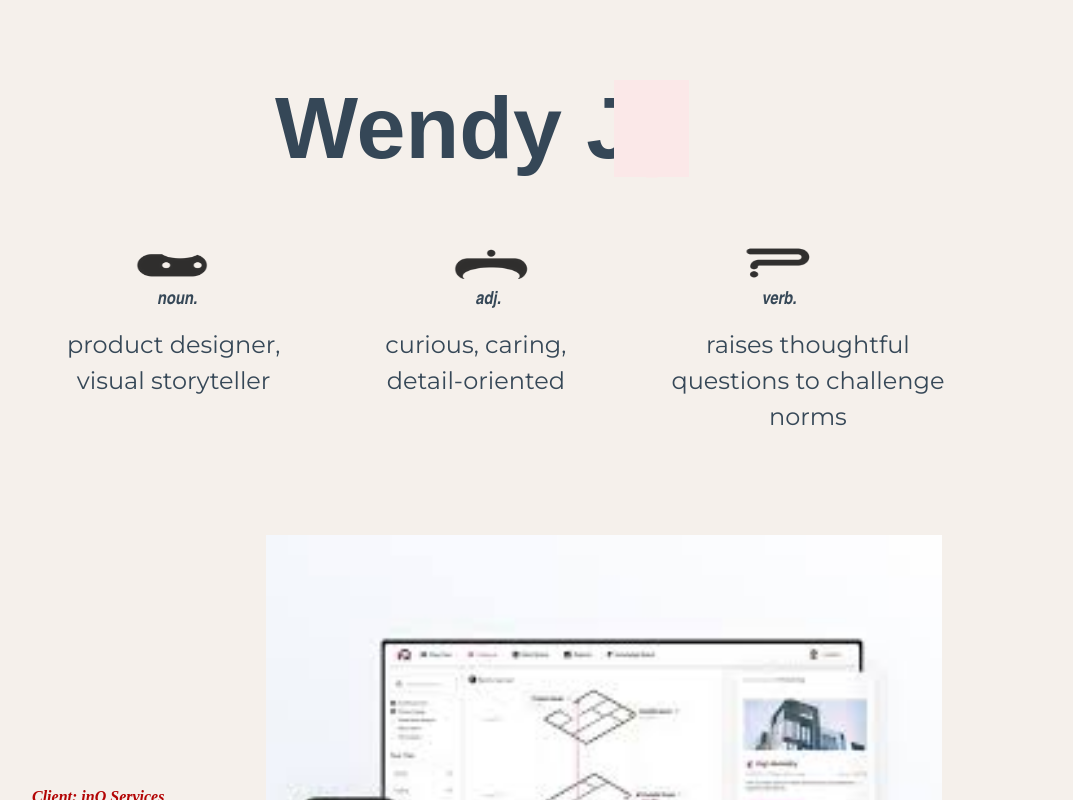
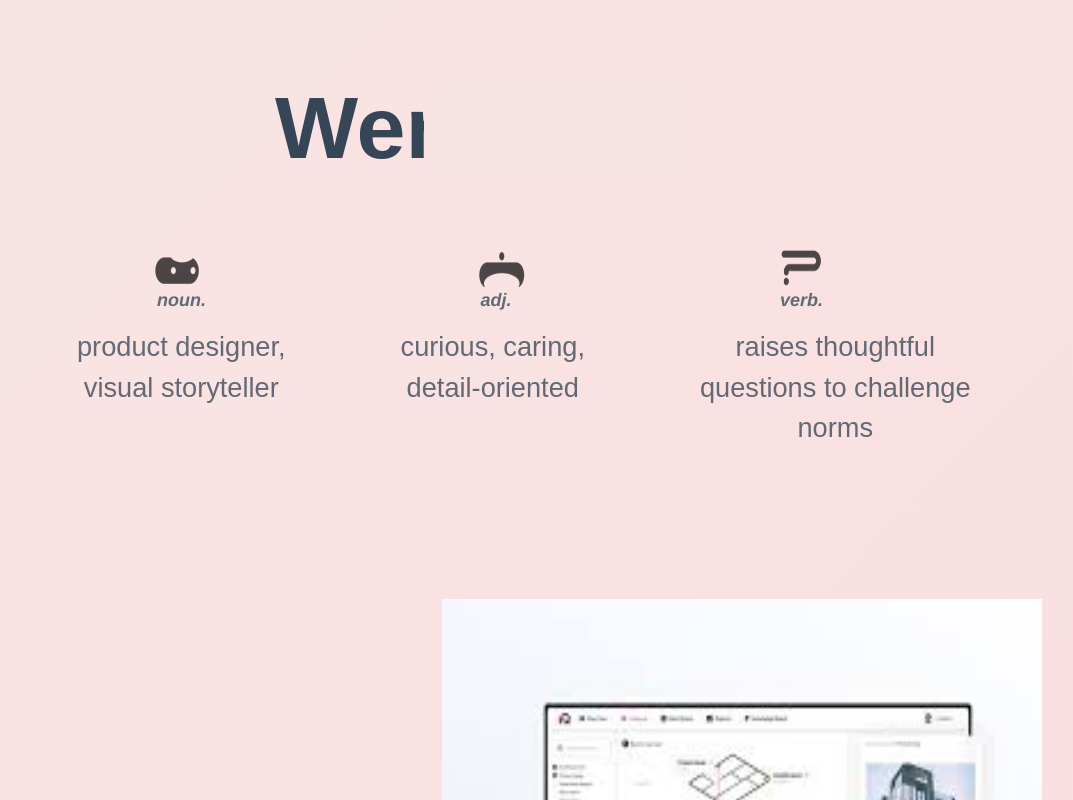
Before and after one commit to solomonogar/group_4, a React (Vite) app: page / in a window 1280 px wide. Shown: the whole page, without its empty margins (158-1231 px from the left). Built offline with nearby package versions, Linux system fonts and the light colour scheme.

Commit message:
Remove font import from index.html and modify App.css

```diff
--- a/index.html
+++ b/index.html
@@ -4,7 +4,6 @@
     <meta charset="UTF-8" />
     <link rel="icon" type="image/svg+xml" href="/vite.svg" />
     <meta name="viewport" content="width=device-width, initial-scale=1.0" />
-    <link href="https://fonts.googleapis.com/css2?family=Montserrat:wght@400;700&display=swap" rel="stylesheet">
     <title>Wendy Ju</title>
   </head>
   <body>
--- a/src/App.css
+++ b/src/App.css
@@ -2,13 +2,16 @@
   margin: 0px;
   padding: 0px;
   box-sizing: border-box;
+
+  /* background: linear-gradient(135deg, #f8e4e4, #fae0e0); */
+  animation: backgroundAnimation 10s infinite alternate;
+
 }
 
 .main_container {
   height: 100vh;
   width: 100vw;
   margin: auto;
-  background: linear-gradient(135deg, #fce4e4, #fdf0f0,);
-    animation: backgroundAnimation 10s infinite alternate;
-
+  background: linear-gradient(135deg, #f8e4e4, #fae0e0);
+  animation: backgroundAnimation 10s infinite alternate;
 }
--- a/src/components/about/About.jsx
+++ b/src/components/about/About.jsx
@@ -1,4 +1,4 @@
-import React from "react";
+ import React from "react";
 import "./About.css";
 const About = () => {
   return (
--- a/src/components/home/Home.jsx
+++ b/src/components/home/Home.jsx
@@ -5,9 +5,6 @@ import noun from '../../assets/noun.png'
 import adj from  '../../assets/adj.png'
 import verb from '../../assets/vreb.png'
 import first from '../../assets/image.jpg'
-import second from '../../assets/image2.png'
-import third from '../../assets/image3.png'
-import forth from '../../assets/image4.png'
 
 const Home = () => {
   return (
@@ -33,47 +30,9 @@ const Home = () => {
             raises thoughtful<br/> questions to challenge<br/> norms
         </div>
         </div>
-        <div className='client-contianer'>
-          <div className='client-main'>
-            <p className='client'><b>Client: inQ Services</b></p>
-            <div className='increase'>Increasing operational efficiency in facilities management</div>
-            <div className='product'>0-to-1 Product Design   |   SaaS Platform  <br/>|  Web Design  |
-            AppDesign  |<br/>  Stakeholder Management</div>
-          </div>
+        <div>
           <img className='fisrtpic' src={first} alt='picture of a screen'/>
         </div>
-        <div className='empower-contianer'>
-            <img className='secondpic' src={second} alt='picture of a screen'/>
-          <div className='empower-main'>
-            <div className='empower'>Empowering female solo<br/> travelers with <br/>
-            trustworthy and <br/>
-              relevant safety<br/> information</div>
-            <div className='product'> Web Design
-               |   Material Design   |   UX <br/> Design</div>
-           </div>
-        </div>
-        <div className='enhance-contianer'>
-     <div className='enhance-main'>
-          <p className='client'><b>Client: Guardian Life</b></p>
-
-          <div className='increase'>Enhancing financial planning
-          experience through rebranding</div>
-          <div className='product'> Visual Design  |   Responsive Design
-              | <br/> Rebranding</div>
-      </div>
-          <img className='thirdpic' src={third} alt='a picture of a man smiling'/>
-        </div>
-        <div className='increase-contianer'>
-          <img className='forthpic' src= {forth} alt='picture of a phone' />
-          <div className='increase-main'>
-          <div className='increasing'>Increasing motivation<br/> in young adults
-           to form<br/> long
-          term<br/> habits through<br/> gamification</div>
-          <div className='product'>Physical Product   |   App Design   | <br/>
-            Interaction Design   |   UX Research</div>
-          </div>
-        </div>
-
       </div>
       <div>
         <Project />
--- a/src/components/home/home.css
+++ b/src/components/home/home.css
@@ -18,10 +18,10 @@
     content: '|';
     position: absolute;
     right: 0;
-    color:#fce8e8 ;
-    background-color: #fce8e8;
+    color:#f8e4e4 ;
+    background-color: #f8e4e4;
     width: 100%;
-    animation: typing 3s steps(50) infinite;
+    animation: typing 4s steps(50) infinite;
   }
   @keyframes typing{
     to{
@@ -34,131 +34,42 @@
   }
   .welc__main{
     display: flex;
-    padding-left: 65px;
+    padding-left: 75px;
     padding-right: 40px;
     text-align: center;
-    opacity: 0.9;
-    font-family:'Montserrat', sans-serif;;
-
+    opacity: 0.7;
   }
   .welcome__top{
     font-style: italic;
     font-size: large;
     font-weight: 600;
-    font-family: "Arial Narrow", Arial, sans-serif;
+    font-family: 'Franklin Gothic Medium', 'Arial Narrow', Arial, sans-serif;
     position: absolute;
     margin-top: -40px;
-    margin-left: 90px;
-    font-stretch: expanded;
-
+    margin-left: 80px;
   }
   .logos{
-    width: 80px;
+    width: 50px;
     height: 50px;
     margin-top: 0px;
     position: absolute;
-    padding-bottom: 8px;
     margin-top: -90px;
-    margin-left: 65px;
-    opacity: 0.9;
+    margin-left: 75px;
+
   }
   #welcome__body{
     justify-content: center;
     display: inline-flex;
-    font-size: 150%;
-    font-weight: 500;
+    font-size: 170%;
     font-style: normal;
     font-family: sans-serif;
     margin-left: 160px;
     margin-top: 150px;
   }
   .fisrtpic{
-    width: 700px;
+    margin-top: 150px;
+    width: 600px;
     height: 500px;
-    margin-left: 0px;
-    margin-right: 180px;
+    margin-left: 600px;
 
   }
-
-  .client-contianer{
-    display: flex;
-    margin-top: 100px;
-
-  }
-  .client-main{
-    padding-top: 250px;
-    padding-left: 190px;
-
-  }
-  .client{
-    color: rgb(179, 5, 5);
-    font-style: italic;
-    font-family: 'Righteous'    ;
-    padding-bottom: 0px;
-
-  }
-  .increase{
-    font-size: x-large;
-    font-weight: 700;
-    font-family: Georgia, 'Times New Roman', Times, serif;
-    padding-bottom: 20px;
-    color: black;
-    opacity: 0.7;
-
-  }
-  .product{
-    color: black;
-  }
-
-  .secondpic{
-    width: 650px;
-    height: 500px;
-    margin-left: 180px;
-    margin-right: 50px;
-  }
-  .empower-contianer{
-    display: flex;
-    margin-top: 150px;
-  }
-  .empower{
-    font-size: x-large;
-    font-weight: 700;
-    font-family: Georgia, 'Times New Roman', Times, serif;
-    color: black;
-    padding-top: 280px ;
-    opacity: 0.7;
-  }
-  .enhance-contianer{
-    display: flex;
-    margin-top: 120px;
-
-
-}
-.enhance-main{
-  padding-top: 250px;
-  padding-left: 250px;
-}
-.thirdpic{
-    width: 100vw;
-    height: 500px;
-    margin-left: 0px;
-    margin-right: 180px;
-  }
-  .increase-contianer{
-    display: flex;
-    margin-top: 120px;
-  }
-  .forthpic{
-    width: 50vw;
-    height: 500px;
-    margin-left: 180px;
-    margin-right: 50px;
-  }
-  .increasing{
-    font-size: x-large;
-    font-weight: 700;
-    font-family: Georgia, 'Times New Roman', Times, serif;
-    color: black;
-    padding-top: 250px ;
-    opacity: 0.7;
-  }
```
Also changed, not shown: src/assets/image3.png (deleted), src/assets/image4.png (deleted).
